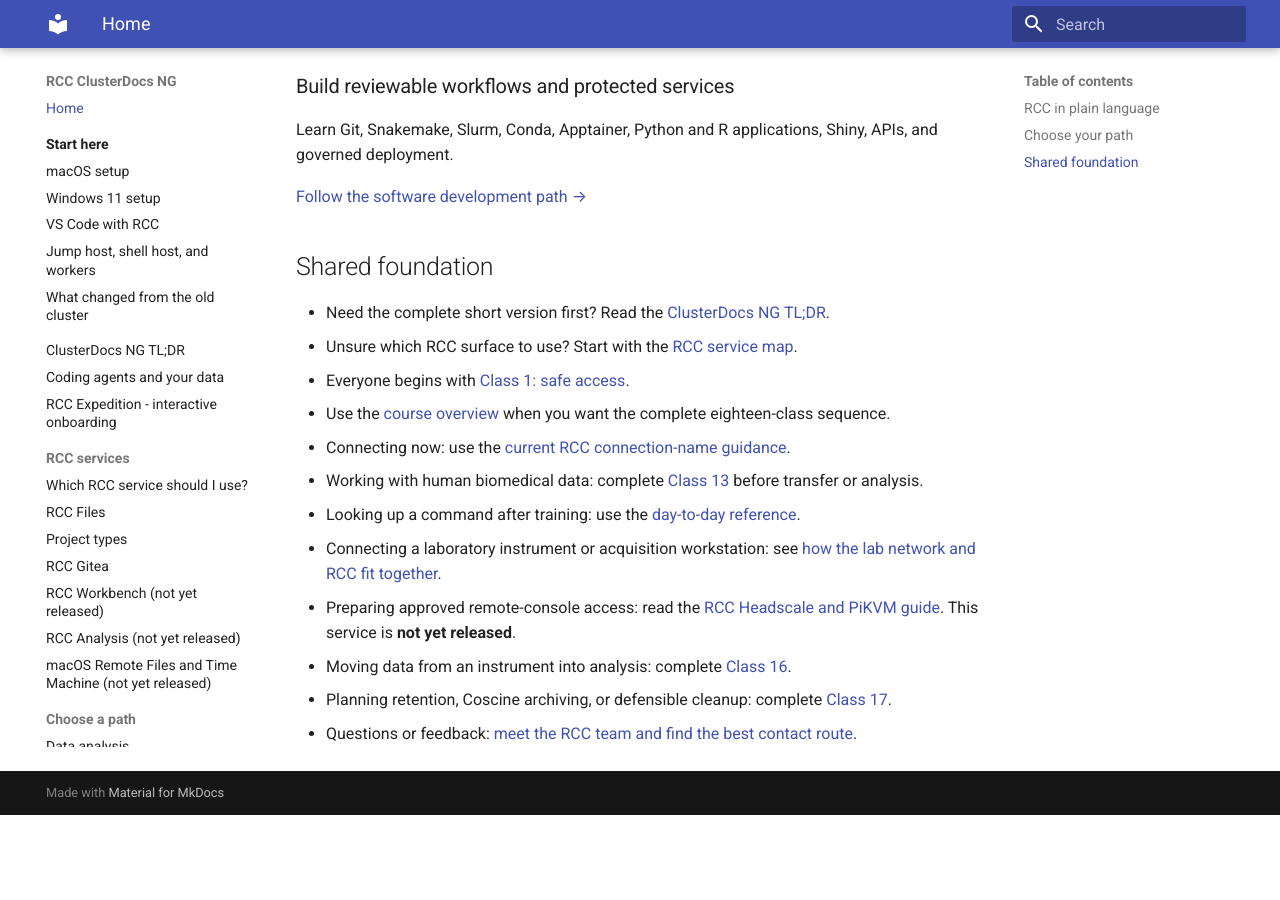
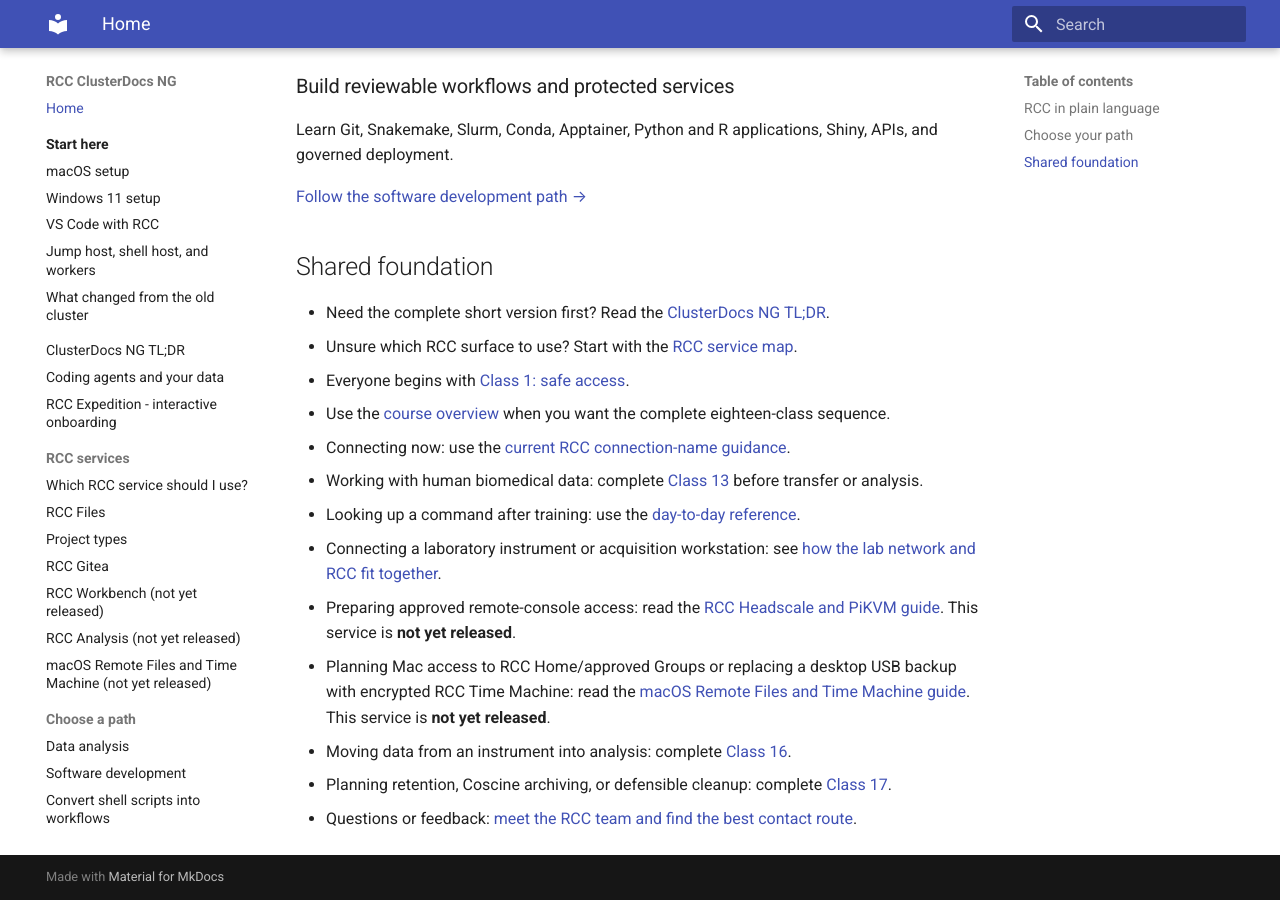
Before and after one commit to IKIM-Essen/ClusterDocs, an MkDocs documentation site: the page built from docs/index.md, in a window 1280 px wide and 900 px high, scrolled down 1631 px. Built offline with MkDocs 1.6.1 and Material for MkDocs 9.7.7, drawn with Linux system fonts in a browser that asks for light colours; before the commit the page ends 2446 px from its top, so only the background shows below that.

Commit message:
docs: link planned Mac Remote Files service from home

```diff
--- a/docs/index.md
+++ b/docs/index.md
@@ -84,6 +84,10 @@
 - Preparing approved remote-console access: read the
   [RCC Headscale and PiKVM guide](connecting/pikvm-headscale.md). This service
   is **not yet released**.
+- Planning Mac access to RCC Home/approved Groups or replacing a desktop USB
+  backup with encrypted RCC Time Machine: read the
+  [macOS Remote Files and Time Machine guide](connecting/remote-files-macos.md).
+  This service is **not yet released**.
 - Moving data from an instrument into analysis: complete
   [Class 16](course/class-16-wet-lab-data-workflows.md).
 - Planning retention, Coscine archiving, or defensible cleanup: complete
```
